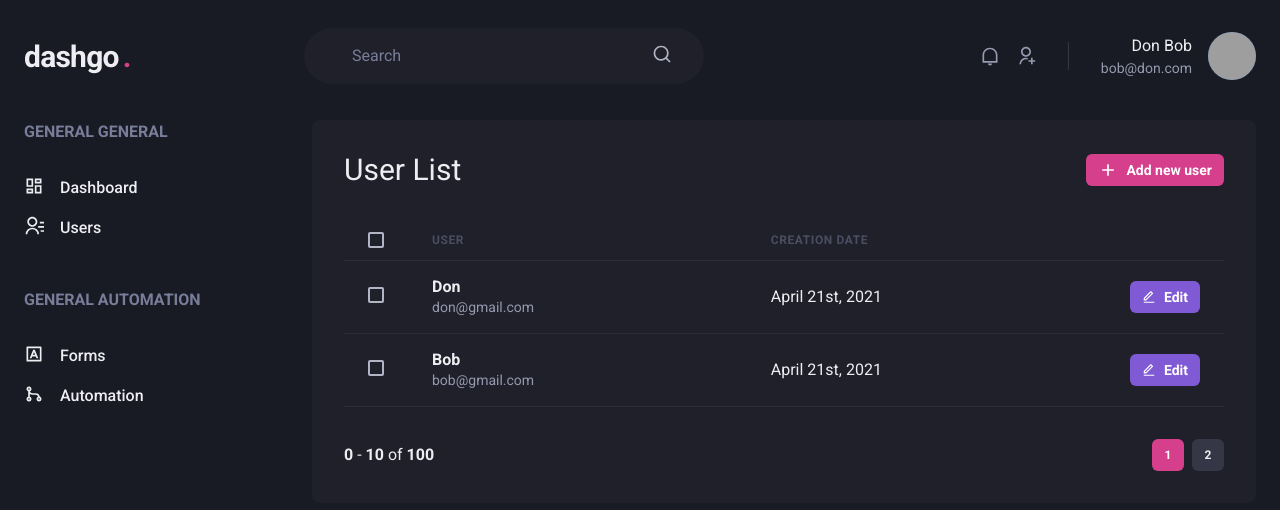
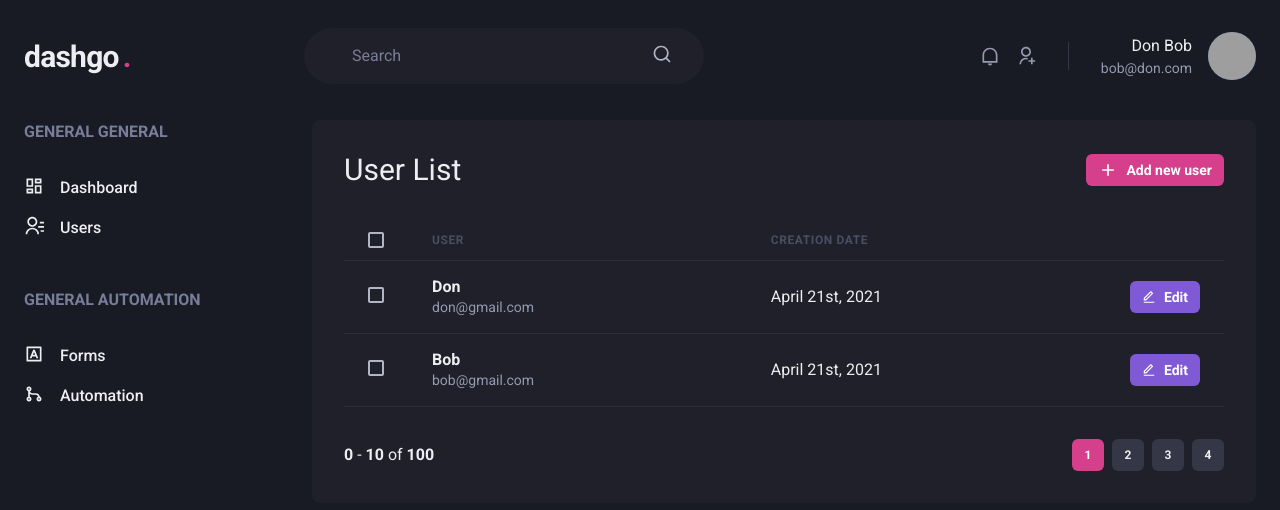
Before and after one commit to gabrielcedran/rocketseat-reactjs-chapter4, a Next.js app: page /users in a window 1280 px wide. Shown: the top 510 px of the page. Built offline with nearby package versions, Linux system fonts and the light colour scheme; grey boxes are pictures that could not be loaded.

Commit message:
Componentize pagination

```diff
--- a/src/components/Pagination.tsx
+++ /dev/null
@@ -1,43 +0,0 @@
-import { Box, Button, Stack } from "@chakra-ui/react";
-
-export default function Pagination() {
-    return (
-        <Stack
-            direction='row'
-            mt='8'
-            justify='space-between'
-            align='center'
-            spacing='6'
-        >
-            <Box>
-                <strong>0</strong> - <strong>10</strong> of <strong>100</strong>
-            </Box>
-            <Stack direction='row' spacing='2'>
-                <Button
-                    size='sm'
-                    fontSize='xs'
-                    width='4'
-                    colorScheme='pink'
-                    disabled
-                    _disabled={{
-                        bgColor: 'pink.500',
-                        cursor: 'default'
-                    }}
-                >
-                    1
-                </Button>
-                <Button
-                    size='sm'
-                    fontSize='xs'
-                    width='4'
-                    bgColor='gray.700'
-                    _hover={{
-                        bg: 'gray.500'
-                    }}
-                >
-                    2
-                </Button>
-            </Stack>
-        </Stack>
-    );
-}
--- /dev/null
+++ b/src/components/Pagination/PaginationItem.tsx
@@ -0,0 +1,40 @@
+import { Button } from "@chakra-ui/react";
+
+type PaginationItemProps = {
+    isCurrent?: boolean;
+    number: number;
+}
+
+export function PaginationItem({isCurrent = false, number}: PaginationItemProps) {
+    if (isCurrent) {
+        return (
+            <Button
+                size='sm'
+                fontSize='xs'
+                width='4'
+                colorScheme='pink'
+                disabled
+                _disabled={{
+                    bgColor: 'pink.500',
+                    cursor: 'default'
+                }}
+            >
+                {number}
+            </Button>
+        )
+    }
+
+    return (
+        <Button
+            size='sm'
+            fontSize='xs'
+            width='4'
+            bgColor='gray.700'
+            _hover={{
+                bg: 'gray.500'
+            }}
+        >
+            {number}
+        </Button>
+    )
+}
--- /dev/null
+++ b/src/components/Pagination/index.tsx
@@ -0,0 +1,24 @@
+import { Box, Button, Stack } from "@chakra-ui/react";
+import { PaginationItem } from "./PaginationItem";
+
+export function Pagination() {
+    return (
+        <Stack
+            direction='row'
+            mt='8'
+            justify='space-between'
+            align='center'
+            spacing='6'
+        >
+            <Box>
+                <strong>0</strong> - <strong>10</strong> of <strong>100</strong>
+            </Box>
+            <Stack direction='row' spacing='2'>
+                <PaginationItem isCurrent number={1}/>
+                <PaginationItem number={2}/>
+                <PaginationItem number={3}/>
+                <PaginationItem number={4}/>
+            </Stack>
+        </Stack>
+    )
+}
--- a/src/pages/_document.tsx
+++ b/src/pages/_document.tsx
@@ -6,7 +6,7 @@ export default class MyDocument extends Document {
             <Html>
                 <Head>
                     <link rel="preconnect" href="https://fonts.googleapis.com" />
-                    <link rel="preconnect" href="https://fonts.gstatic.com" crossorigin />
+                    <link rel="preconnect" href="https://fonts.gstatic.com" />
                     <link href="https://fonts.googleapis.com/css2?family=Roboto:wght@400;500;700&display=swap" rel="stylesheet" />
                 </Head>
                 <body>
--- a/src/pages/users/index.tsx
+++ b/src/pages/users/index.tsx
@@ -1,7 +1,7 @@
 import { Box, Button, Checkbox, Flex, Heading, Icon, Table, Tbody, Td, Text, Th, Thead, Tr } from "@chakra-ui/react";
 import { RiAddLine, RiEditLine } from "react-icons/ri";
 import { Header } from "../../components/Header";
-import Pagination from "../../components/Pagination";
+import { Pagination } from "../../components/Pagination";
 import { Sidebar } from "../../components/Sidebar";
 
 export default function UserList() {
```
